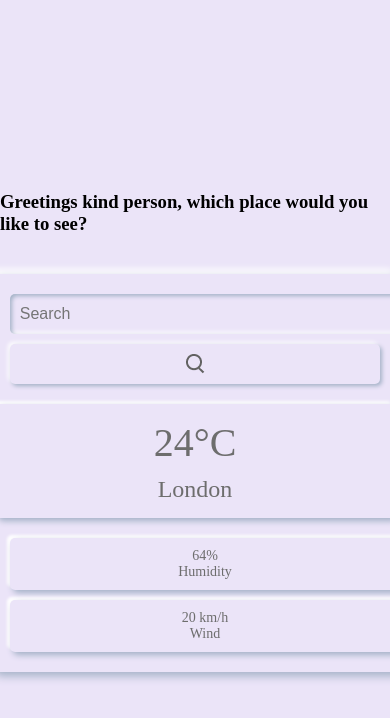
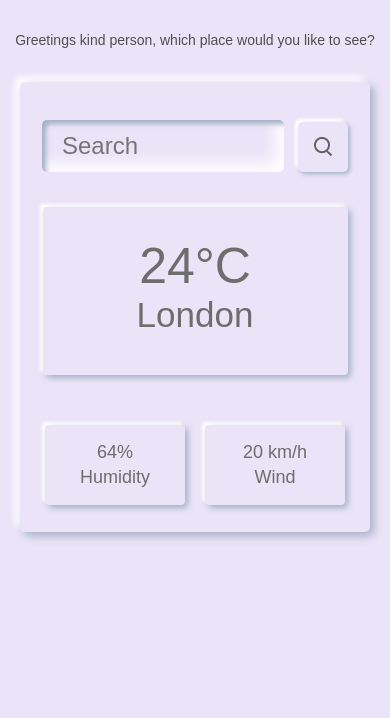
Before and after one commit to KMarios/WeatherApp, a plain HTML site: page index.html in a window 390 px wide. Drawn offline with Linux system fonts and the light colour scheme.

Commit message:
Update styles.css

```diff
--- a/styles.css
+++ b/styles.css
@@ -1,216 +1,217 @@
-/* General body styles */
 body {
     background-color: #ebe4f8;
     display: flex;
     flex-direction: column;
     justify-content: center;
     align-items: center;
-    min-height: 100vh; /* Ensure full height coverage */
-    margin: 0;
-    padding: 0;
+    height: 120vh;
 }
 
-/* Greeting text */
-h3.greeting {
+h3 {
     font-family: Arial, Helvetica, sans-serif;
     font-weight: 500;
-    font-size: 24px;
-    text-align: left;
-    color: gray;
-    word-wrap: break-word; /* Allow text wrapping */
-    overflow-wrap: break-word;
-    line-height: 1.5; /* Add spacing between lines */
-    margin: 10px 20px; /* Add spacing from edges */
-    position: relative;
+    font-size: 30px;
+    text-align: center;
+    color: gray; /* Initial lighter gray color */
     overflow: hidden;
+    display: inline-block;
+    white-space: nowrap;
+    clip-path: inset(0 100% 0 0); /* Start fully hidden from the right */
+    animation: revealText 2s ease forwards, darkenText 2s ease forwards;
+    padding: 10px;
 }
 
-/* Animation to reveal text from left */
-h3.greeting::before {
-    content: "";
-    position: absolute;
-    top: 0;
-    left: 0;
-    width: 0;
-    height: 100%;
-    background: #ebe4f8;
-    z-index: 1;
-    animation: slideOut 2.5s ease forwards;
-}
-
-/* Keyframes for sliding animation */
-@keyframes slideOut {
+/* Reveal text from left to right */
+@keyframes revealText {
     from {
-        width: 100%;
+        clip-path: inset(0 100% 0 0); /* Fully hidden from the right */
     }
     to {
-        width: 0;
+        clip-path: inset(0 0 0 0); /* Fully visible */
     }
 }
 
 /* Gradually darken the text color */
 @keyframes darkenText {
     from {
-        color: lightgray;
+        color: lightgray; /* Start with a light gray color */
     }
     to {
-        color: #504d50;
+        color: #504d50; /* End with a darker gray color */
     }
 }
 
-h3.greeting {
-    animation: darkenText 2.5s ease forwards;
-}
-
-/* Container for the app */
 .container {
+    font-family: Arial, sans-serif;
     display: flex;
     flex-direction: column;
     justify-content: center;
     align-items: center;
-    width: 90%; /* Use a percentage for responsiveness */
-    max-width: 450px; /* Limit the maximum width */
-    padding: 20px;
+    width: 450px;
+    height: 550px;
+    margin: auto;
+    margin-top: 10px;
     background-color: #ebe4f8;
-    border-radius: 8px;
+    border-radius: 5px;
     box-shadow: 4px 4px 10px #a3b1c6, -5px -5px 6px #ffffff;
-    margin-top: 20px;
 }
 
-/* Top bar styles */
 .top-bar {
     display: flex;
-    flex-direction: row;
-    justify-content: space-between;
-    align-items: center;
-    width: 100%;
-    gap: 10px;
+    justify-content: center;
+    gap: 14px;
+    padding-top: 60px;
 }
 
-/* Search input box */
 .cityInput {
-    flex-grow: 1; /* Allow the input to grow */
-    height: 40px;
+    width: 280px;
+    height: 50px;
     border: none;
     outline: none;
     color: rgb(109, 109, 109);
     background-color: #ebe4f8;
     border-radius: 5px;
-    padding: 0 10px;
-    font-size: 16px;
+    padding-left: 20px;
+    font-size: 24px;
     font-weight: 400;
-    box-shadow: inset 2px 2px 4px #a3b1c6, inset -2px -2px 4px #ffffff;
-    transition: 100ms ease-in-out;
+    box-shadow: inset 4px 4px 5px #a3b1c6, inset -8px -8px 15px #ffffff;
+    transition: 100ms;
 }
 
-/* Search icon button */
 .search-icon {
     display: flex;
     justify-content: center;
     align-items: center;
-    width: 40px;
-    height: 40px;
+    width: 50px;
+    height: 50px;
     background-color: #ebe4f8;
     border-radius: 5px;
     cursor: pointer;
-    box-shadow: 2px 2px 4px #a3b1c6, -2px -2px 4px #ffffff;
+    box-shadow: 2px 2px 4px #a3b1c6, -3px -3px 3px #ffffff;
+    margin-top: 2px;
     transition: transform 0.1s ease, box-shadow 0.1s ease;
 }
 
 .search-icon:hover {
+    border-radius: 8px;
     transform: scale(1.05);
+    box-shadow: 2px 2px 4px #a3b1c6, -3px -3px 3px #ffffff;
 }
 
 .search-icon:active {
     transform: scale(0.95);
+    box-shadow:  2px 2px 4px #a3b1c6, -3px -3px 3px #ffffff;
 }
 
-/* Weather group */
-.weather-group {
-    display: flex;
+.weather-group{
+    display: inline-flex;
     flex-direction: column;
     justify-content: center;
     align-items: center;
-    width: 100%;
-    padding: 20px;
-    background-color: #ebe4f8;
-    border-radius: 5px;
+    margin-top: 10%;
+    width: 50%;
+    height: 50%;
+    border-radius: 4px;
     box-shadow: 3px 3px 6px #a3b1c6, -3px -3px 3px #ffffff;
-    margin-top: 20px;
+    padding: 10px 65px; /* Adjust padding as needed */
+    font-size: 40px;
+    font-weight: 400;
+    min-width: 150px; /* Minimum width to prevent the box from being too small */
 }
 
 .weather-temp {
-    font-size: 40px;
+    display: flex;
+    justify-content: center;
     color: rgb(109, 109, 109);
+    font-size: 50px;
+    font-weight: 400;
 }
 
 .weather-location {
-    font-size: 24px;
+    display: flex;
+    justify-content: center;
     color: rgb(109, 109, 109);
-    margin-top: 10px;
+    font-size: 40px;
+    font-weight: 400;
+    padding: 10px 20px;
 }
 
-/* Data group */
 .data-group {
+    margin-top: 30px;
+    margin-bottom: 30px;
     display: flex;
-    justify-content: space-between;
-    width: 100%;
-    gap: 10px;
-    margin-top: 20px;
+    padding: 20px;
+    gap: 20px;
+    align-items: center;
+    justify-content: center;
 }
 
-/* Individual data boxes */
 .data {
-    display: flex;
+    display: inline-flex;
     flex-direction: column;
     justify-content: center;
     align-items: center;
-    flex: 1;
+    width: 140px;
+    height: 40px;
     background-color: #ebe4f8;
-    border-radius: 5px;
+    border-radius: 4px;
     box-shadow: 3px 3px 6px #a3b1c6, -3px -3px 3px #ffffff;
-    padding: 10px;
-    font-size: 14px;
+    padding: 20px;
+    gap: 4px;
+    font-size: large;
+    color: rgb(109, 109, 109);
     font-weight: 500;
-    color: rgb(109, 109, 109);
-    text-align: center;
 }
 
-/* Media queries for responsiveness */
 @media (max-width: 600px) {
-    h3.greeting {
-        font-size: 18px;
-        margin: 10px;
+    h3 {
+        font-size: 14px; /* Adjusted size for scaling */
     }
 
     .container {
-        width: 95%; /* Use a smaller width for mobile */
+        width: 350px;
+        height: 450px;
     }
 
     .top-bar {
-        flex-direction: column;
-        align-items: stretch;
-        gap: 10px;
+        display: flex;
+        justify-content: center;
+        gap: 14px;
+        padding-top: 60px;
     }
 
     .cityInput {
-        width: 100%;
+        width: 220px;
+        height: 50px;
+        border: none;
+        outline: none;
+        color: rgb(109, 109, 109);
+        background-color: #ebe4f8;
+        border-radius: 5px;
+        padding-left: 20px;
+        font-size: 24px;
+        font-weight: 400;
+        box-shadow: inset 4px 4px 5px #a3b1c6, inset -8px -8px 15px #ffffff;
+        transition: 100ms;
     }
 
-    .search-icon {
-        width: 100%;
+
+    .weather-group{
+        padding: 30px 65px; /* Adjust padding as needed */
+        font-size: 40px;
+
     }
 
-    .weather-group {
-        padding: 15px;
-    }
-
-    .data-group {
-        flex-direction: column; /* Stack data boxes vertically */
-        gap: 10px;
+    .weather-location {
+        font-size: 35px;
+        font-weight: 400;
+        padding: 10px 40px;
+        margin-top: -10px;
     }
 
     .data {
-        width: 100%; /* Take full width for mobile */
+        width: 100px;
+        height: 40px;
     }
+
 }
```
